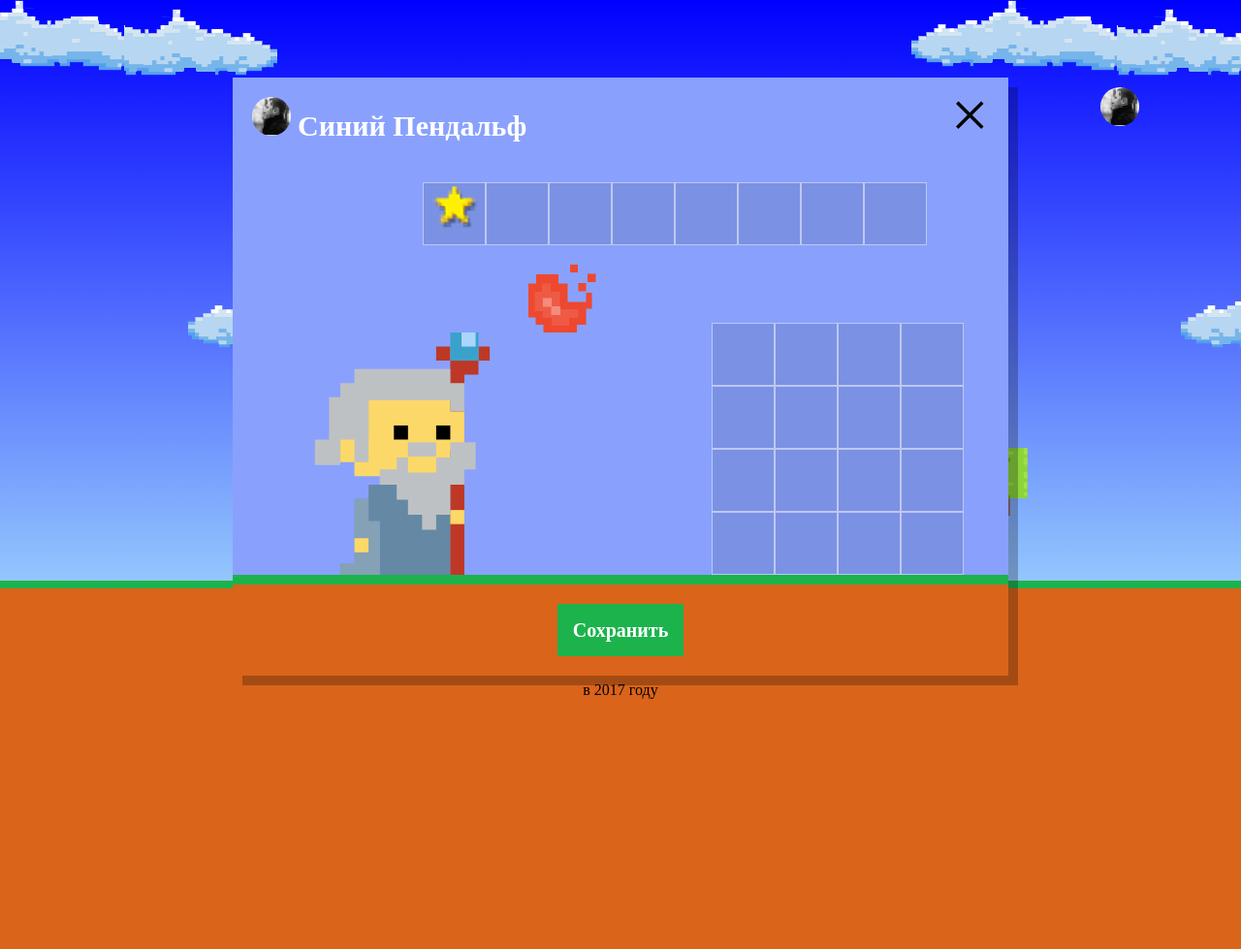
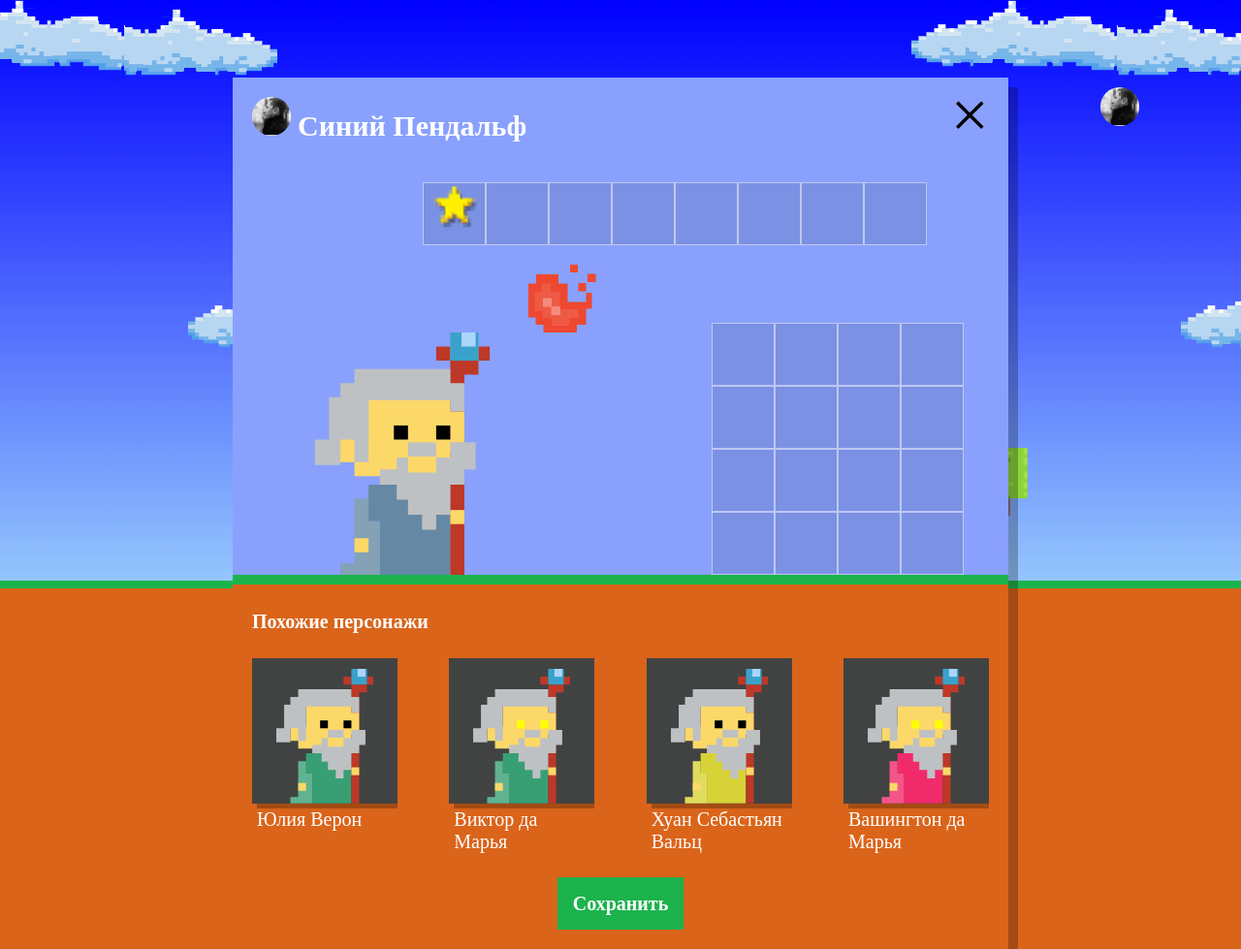
Before and after one commit to semen-bogdanov/1394959-code-and-magick-20, a website: page index.html in a window 1280 px wide. Shown: the whole page at 97% size. Before the commit the page ends 800 px from the top, so only its background shows below. Drawn offline with Linux system fonts and the light colour scheme; a web font is replaced by a local one.

Commit message:
Внёс исправления

```diff
--- a/index.html
+++ b/index.html
@@ -166,8 +166,8 @@
                                                               width="130">Сделано в HTML Academy</a>в 2017 году</p>
 </footer>
 
-<template id="similar-wizard-template" style="display: none"> //similar-wizard-template
-  <div class="setup-similar-item">    // setup-similar-item
+<template id="similar-wizard-template" style="display: none">
+  <div class="setup-similar-item">
     <div class="setup-similar-content">
       <svg xmlns="http://www.w3.org/2000/svg" viewBox="0 0 62 86" class="setup-similar-wizard">
         <g class="wizard">
@@ -178,7 +178,7 @@
         </g>
       </svg>
     </div>
-    <p class="setup-similar-label">Петр Петров</p> <!--setup-similar-list-->
+    <p class="setup-similar-label">Петр Петров</p>
   </div>
 </template>
 
--- a/js/setup.js
+++ b/js/setup.js
@@ -1,6 +1,4 @@
 'use strict';
-  var FIRST_NAME = ['Иван', 'Хуан Себастьян', 'Мария', 'Кристоф', 'Виктор', 'Юлия', 'Люпита', 'Вашингтон'];
-  var LAST_NAME = ['да Марья', 'Верон', 'Верон', 'Вальц', 'Онопко', 'Топольницкая', 'Нионго', 'Ирвинг'];
 
 function getWizardName() {
   var FIRST_NAME = ['Иван', 'Хуан Себастьян', 'Мария', 'Кристоф', 'Виктор', 'Юлия', 'Люпита', 'Вашингтон'];
@@ -8,68 +6,48 @@ function getWizardName() {
 
   var rand1 = Math.floor(Math.random() * FIRST_NAME.length);
   var rand2 = Math.floor(Math.random() * LAST_NAME.length);
-  var result = FIRST_NAME[rand1] + " " + LAST_NAME[rand2];
+  var result = FIRST_NAME[rand1] + ' ' + LAST_NAME[rand2];
   return result;
-};
+}
 
 
 function getCoatColor() {
-  var coatColor = ['rgb(101, 137, 164)', 'rgb(241, 43, 107)',  'rgb(146, 100, 161)', 'rgb(56, 159, 117)', 'rgb(215, 210, 55)',  'rgb(0, 0, 0)',];
-  var color = Math.random() * coatColor.length;
-  return color;
-};
+  var coatColor = ['rgb(101, 137, 164)', 'rgb(241, 43, 107)', 'rgb(146, 100, 161)', 'rgb(56, 159, 117)', 'rgb(215, 210, 55)', 'rgb(0, 0, 0)'];
+  var colorIndex = Math.floor(Math.random() * coatColor.length);
+  return coatColor[colorIndex];
+}
 
 function getEyesColor() {
-  var EyesColor = ['rgb(0, 0, 0)', 'rgb(255, 0, 0)', 'rgb(66, 170, 255)', 'rgb(255, 255, 0)', 'rgb(0, 128, 0)', 'rgb(66, 170, 255)'];
-  var Eyes = Math.random() * EyesColor.length;
-  return EyesColor;
-};
+  var eyesColor = ['black', 'red', 'blue', 'yellow', 'green'];
+  var eyeIndex = Math.floor(Math.random() * eyesColor .length);
+  return eyesColor [eyeIndex];
+}
 
 
 var userDialog = document.querySelector('.setup');
 userDialog.classList.remove('hidden');
 var similarListElement = userDialog.querySelector('.setup-similar-list');
 var similarWizardTemplate = document.querySelector('#similar-wizard-template').content.querySelector('.setup-similar-item');
-var wizards = [
-  {
+var wizards = [];
+for (var i = 0; i < 4; i++) {
+  wizards.push({
     name: getWizardName(),
     coatColor: getCoatColor(),
     eyesColor: getEyesColor()
-  },
-  {
-    name: getWizardName(),
-    coatColor: getCoatColor(),
-    eyesColor: getEyesColor()
-  },
-  {
-    name: getWizardName(),
-    coatColor: getCoatColor(),
-    eyesColor: getEyesColor()
-  },
-  {
-    name: getWizardName(),
-    coatColor: getCoatColor(),
-    eyesColor: getEyesColor()
-  },
-  {
-    name: getWizardName(),
-    coatColor: getCoatColor(),
-    eyesColor: getEyesColor()
-  },
-  {
-    name: getWizardName(),
-    coatColor: getCoatColor(),
-    eyesColor: getEyesColor()
-  },
+  });
+}
 
-];
 var renderWizard = function (wizard) {
   var wizardElement = similarWizardTemplate.cloneNode(true);
   wizardElement.querySelector('.setup-similar-label').textContent = wizard.name;
   wizardElement.querySelector('.wizard-coat').style.fill = wizard.coatColor;
-  similarListElement.appendChild(wizardElement);
+  wizardElement.querySelector('.wizard-eyes').style.fill = wizard.eyesColor;
+  return wizardElement;
 };
+var fragment = document.createDocumentFragment();
 for (var i = 0; i < wizards.length; i++) {
-  renderWizard(wizards[i]);
-};
-console.log(getWizardName());
+  fragment.appendChild(renderWizard(wizards[i]));
+}
+similarListElement.appendChild(fragment);
+var setupSimilar = document.querySelector('.setup-similar');
+setupSimilar.classList.remove('hidden');
```
Also changed, not shown: Readme.md, js/setup.min.js (deleted).
